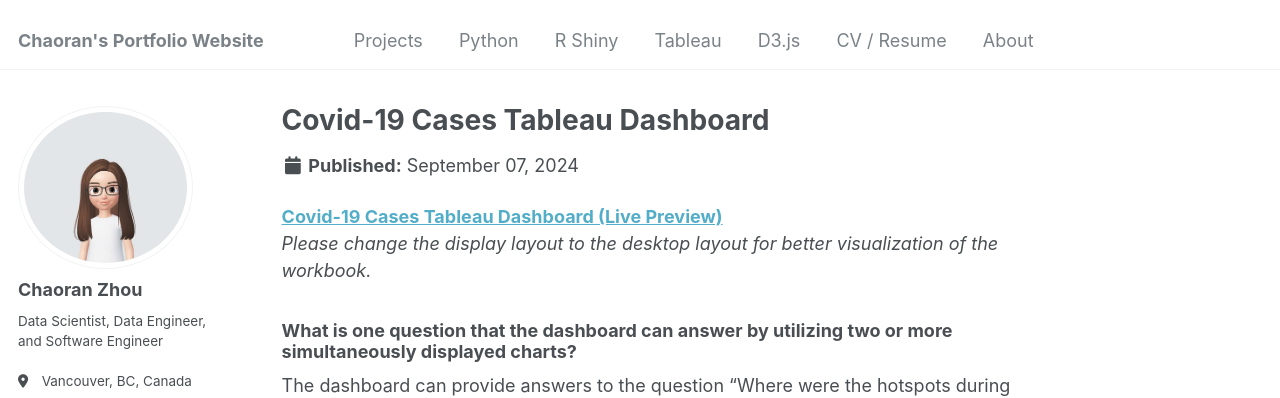
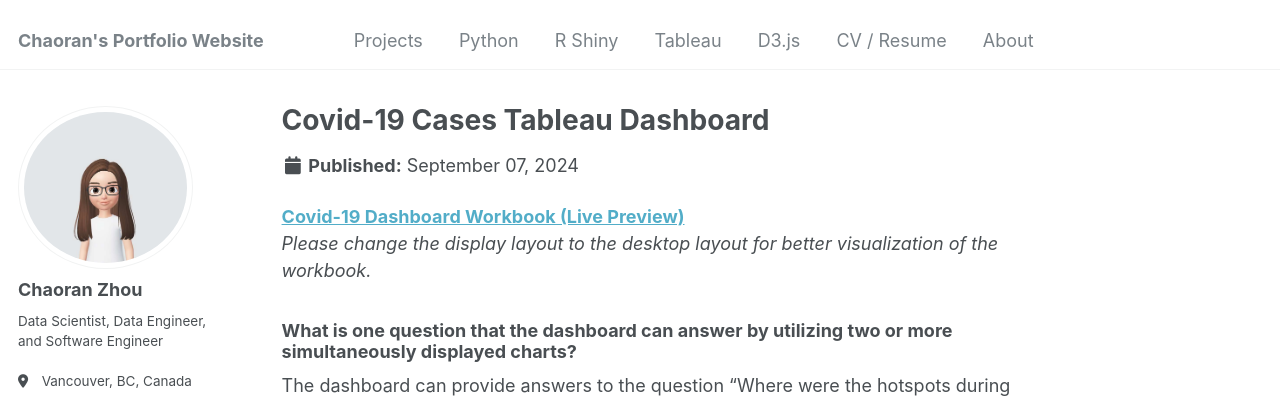
Before and after one commit to ranranrunforit/ranranrunforit.github.io, a Jekyll site: the page built from _projects/project-3.md, in a window 1280 px wide and 900 px high. Shown: the top 398 px of the window. Built offline with Jekyll 4.4.1, drawn with Linux system fonts in a browser that asks for light colours.

Commit message:
Update project-3.md

```diff
--- a/_projects/project-3.md
+++ b/_projects/project-3.md
@@ -5,7 +5,7 @@ collection: projects
 ---
 
 
-**[Covid-19 Cases Tableau Dashboard (Live Preview)](https://public.tableau.com/app/profile/chaoran.zhou/viz/Covid19BookFinalVersion/Dashboard1)**
+**[Covid-19 Dashboard Workbook (Live Preview)](https://public.tableau.com/app/profile/chaoran.zhou/viz/Covid19BookFinalVersion/Dashboard1)**
 _Please change the display layout to the desktop layout for better visualization of the workbook._
 
 ### What is one question that the dashboard can answer by utilizing two or more simultaneously displayed charts?
```
